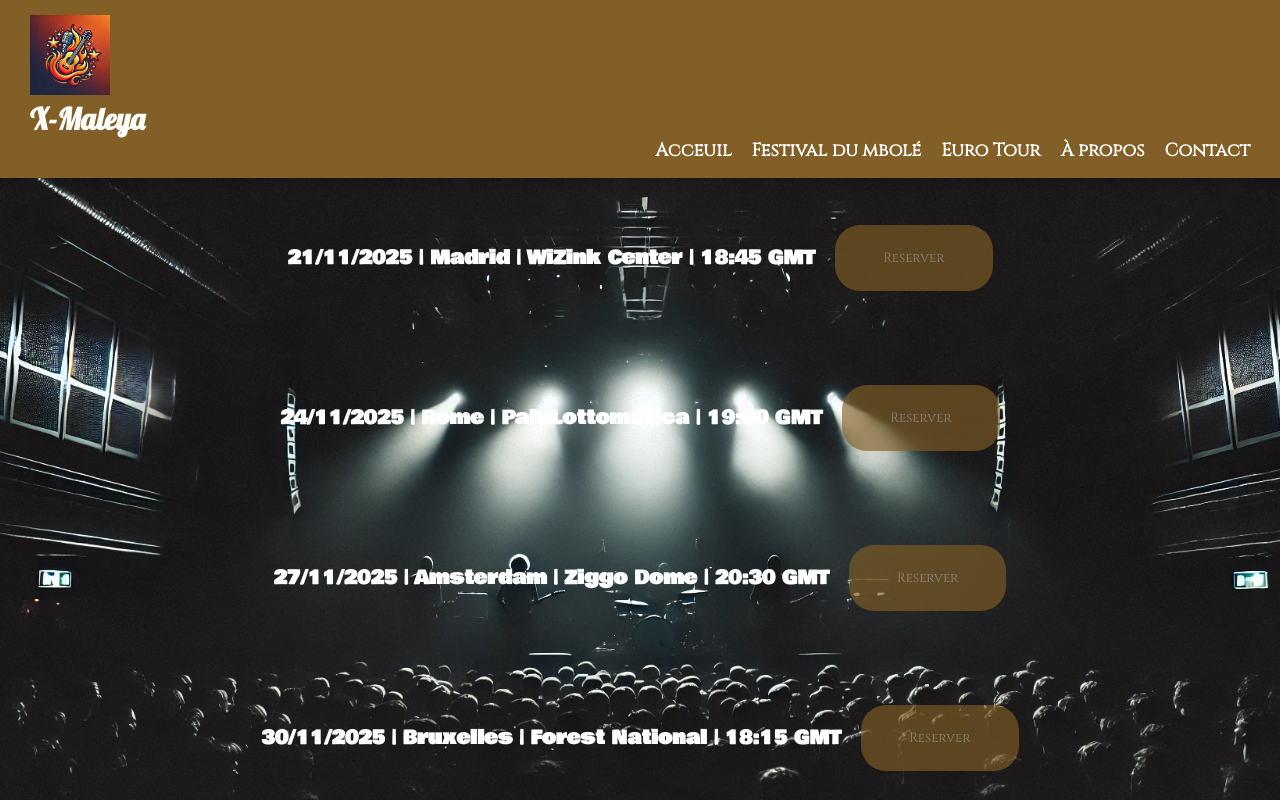
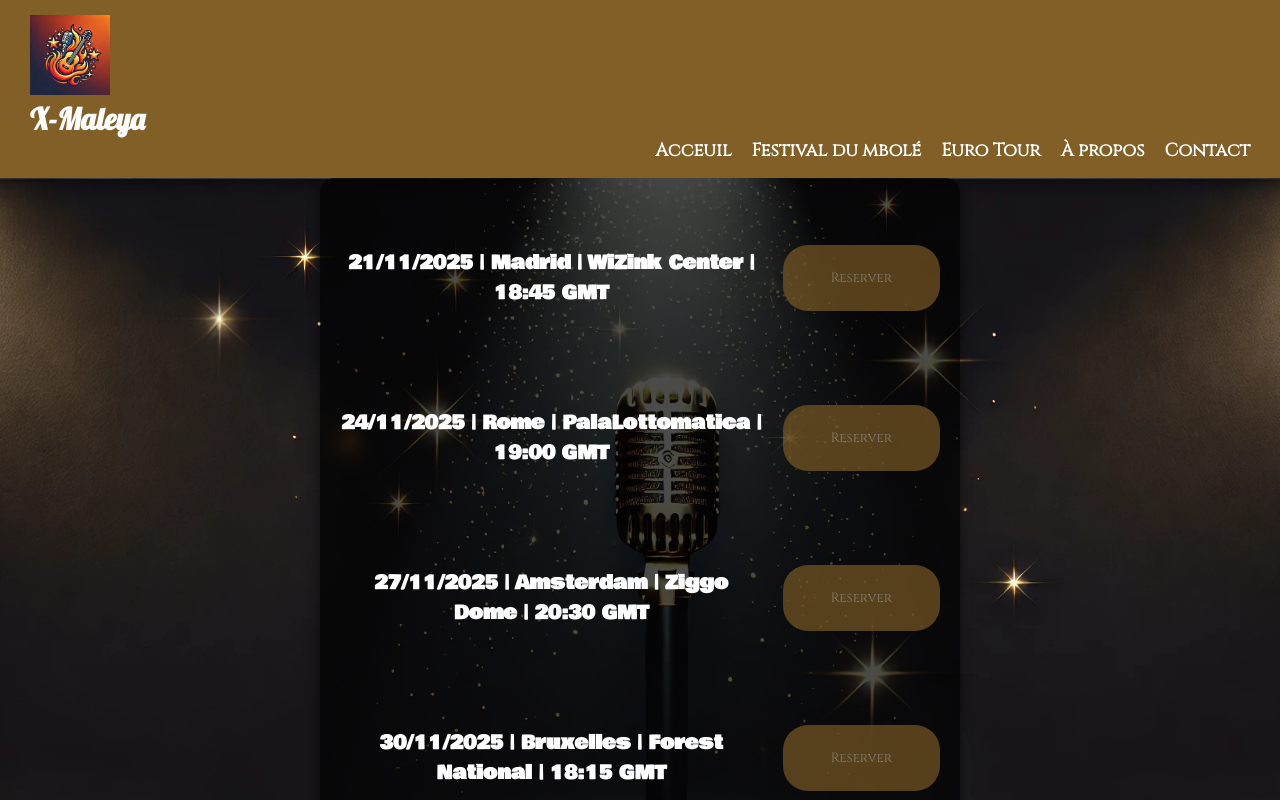
Before and after one commit to AhmadSarbach/site_web, a Next.js app: page /evenement2 in a window 1280 px wide. Shown: the top 800 px of the page. Built offline with nearby package versions, Linux system fonts and the light colour scheme.

Commit message:
Semaine 3(modifications finales)

```diff
--- a/app/evenement2/page.jsx
+++ b/app/evenement2/page.jsx
@@ -5,6 +5,7 @@
 export default function Evenement2() {
     return <>
         <div className={styles.background}>
+            <section className={styles.tour}>
             <Tour>
                 <h3>21/11/2025 | Madrid | WiZink Center | 18:45 GMT</h3>
             </Tour>
@@ -20,6 +21,7 @@
             <Tour>
                 <h3>03/12/2025 | Lisbonne | Altice Arena | 19:00 GMT</h3>
             </Tour>
+            </section>
 
         </div>
     </>
--- a/app/evenement2/page.module.css
+++ b/app/evenement2/page.module.css
@@ -1,8 +1,24 @@
 .background {
-  background-image: url('/Concert.png');
+  background-image: url('/concertt.png');
   background-size: cover;
   background-position: center;
   background-repeat: no-repeat;
   height: 100vh;
   width: 100%;
+  display: flex;
+  flex-direction: column;
+  align-items: center;
 }
+
+.tour {
+  display: flex;
+  flex-direction: column;
+  align-items: center;
+  background-color: rgba(0, 0, 0, 0.7);
+  border-radius: 15px;
+  padding: 20px;
+  box-shadow: 0 4px 12px rgba(0, 0, 0, 0.5);
+  width: 80%;
+  max-width: 600px;
+  color: white;
+}
```
Also changed, not shown: public/concertt.png (added).
